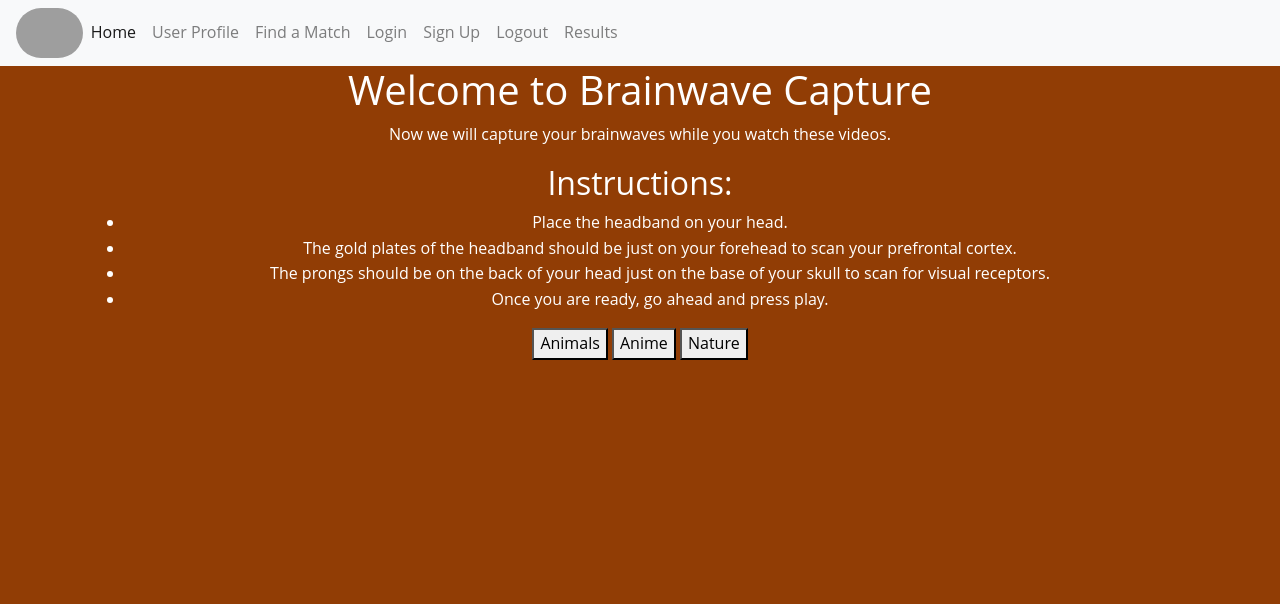
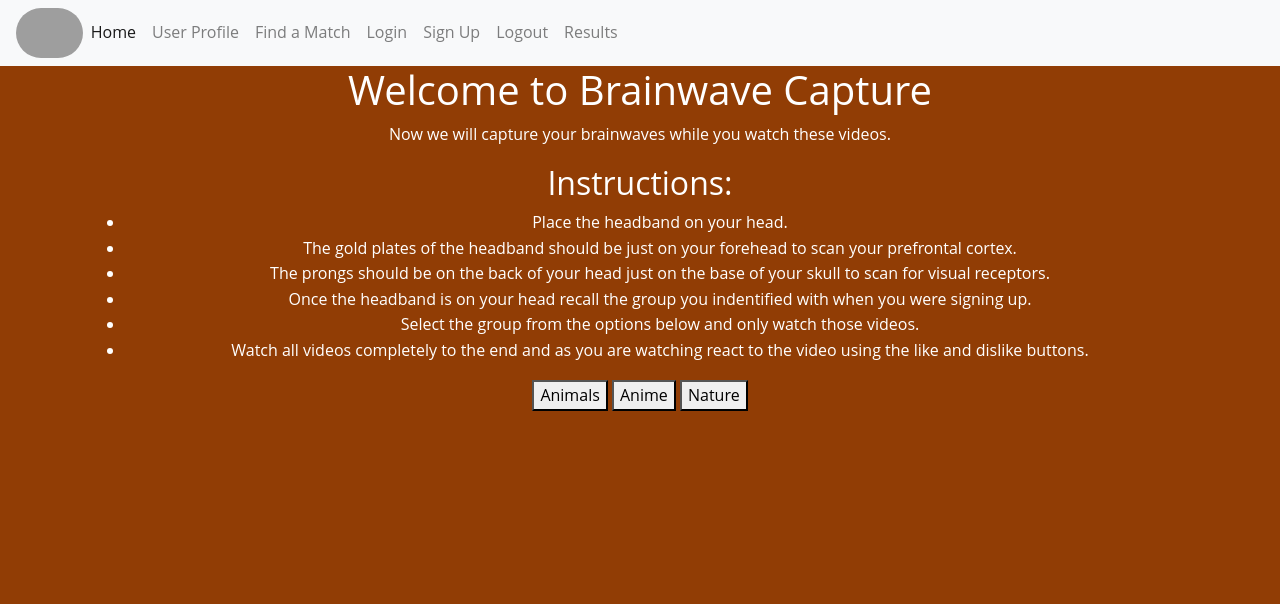
Before and after one commit to jorda079/CS370, a Flask app: page / in a window 1280 px wide. Shown: the top 604 px of the page. Run offline with Flask 3, Linux system fonts and the light colour scheme; some libraries are stand-ins or nearby versions; grey boxes are pictures that could not be loaded.

Commit message:
Add files via upload

```diff
--- a/templates/index.html
+++ b/templates/index.html
@@ -102,7 +102,9 @@
                 <li>Place the headband on your head.</li>
                 <li>The gold plates of the headband should be just on your forehead to scan your prefrontal cortex.</li>
                 <li>The prongs should be on the back of your head just on the base of your skull to scan for visual receptors.</li>
-                <li>Once you are ready, go ahead and press play.</li>
+                <li>Once the headband is on your head recall the group you indentified with when you were signing up.</li>
+                <li>Select the group from the options below and only watch those videos.</li>
+                <li>Watch all videos completely to the end and as you are watching react to the video using the like and dislike buttons.</li>
             </ul>
             <div id="playButtons">
                 <button onclick="showVideos('Animals')">Animals</button>
```
